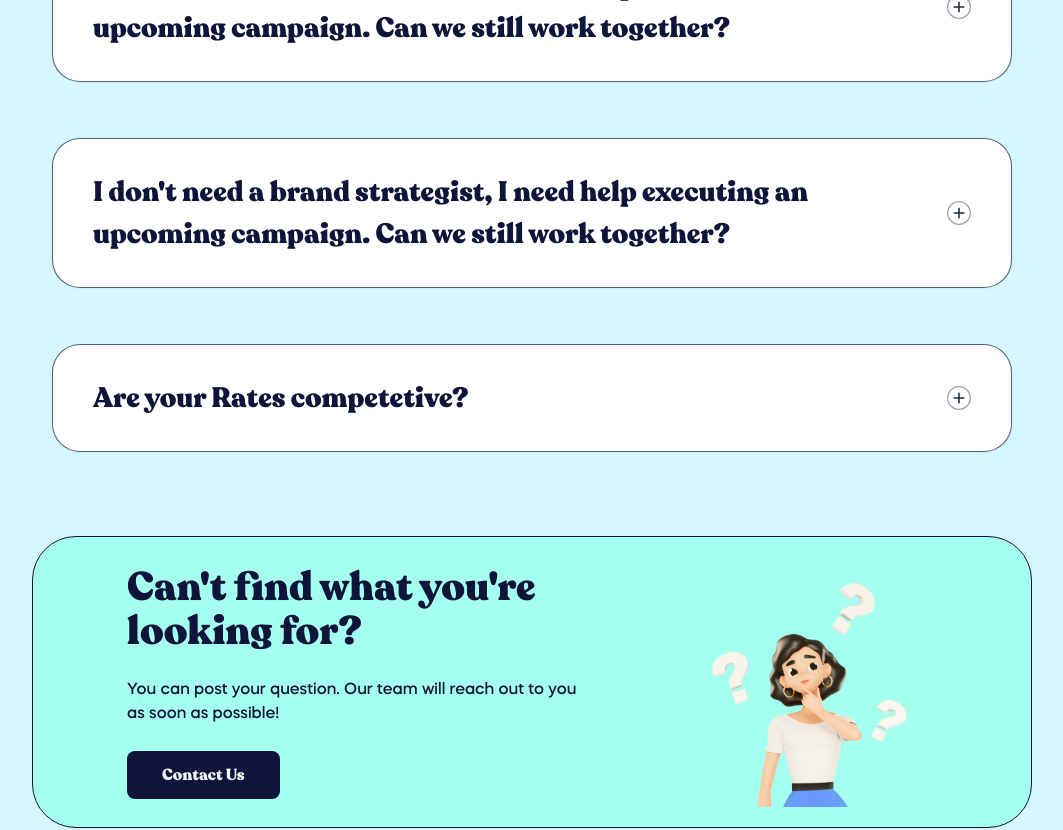
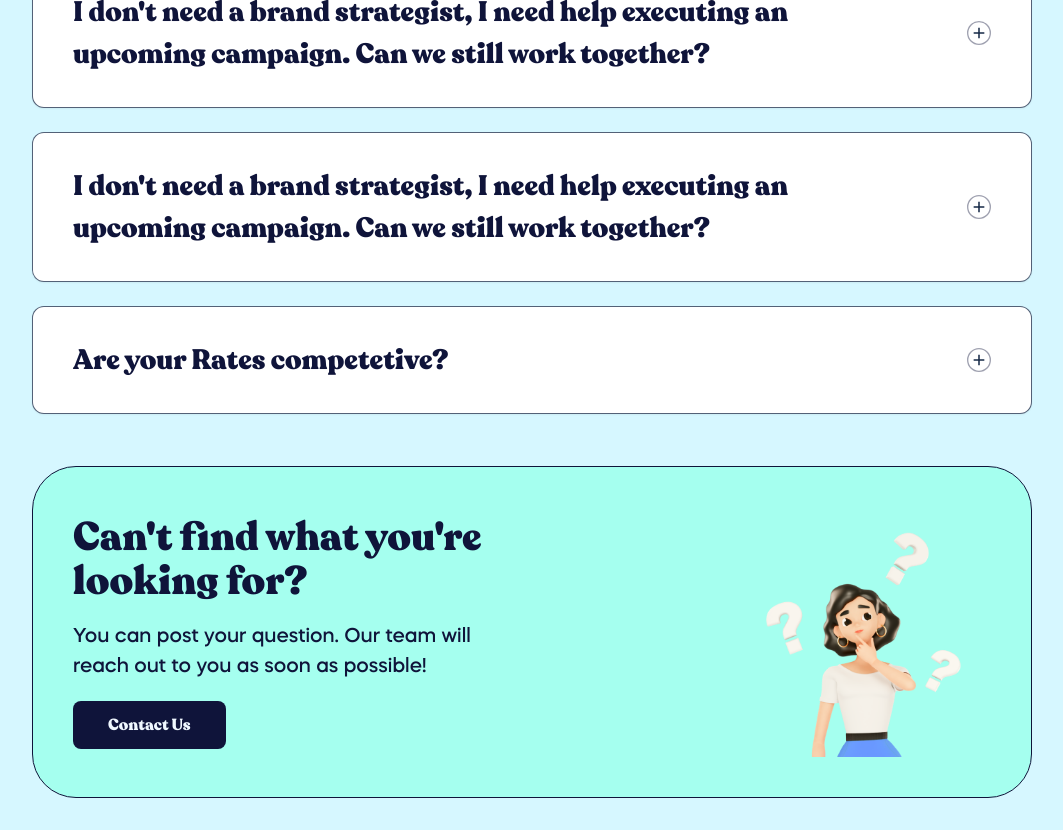
Before and after one commit to Yashmakwanab/hustlemad, a Next.js app: page /faq in a window 1280 px wide. Shown: the part 740-1570 px from the top of the page, without its empty margins (108-1171 px from the left). Built offline with nearby package versions, Linux system fonts and the light colour scheme.

Commit message:
style changed

```diff
--- a/app/_components/FaqPage/heroSection.js
+++ b/app/_components/FaqPage/heroSection.js
@@ -10,7 +10,7 @@ function Accordion({ title, content }) {
 
   return (
     <div
-      className="my-2 sm:my-4 md:my-6 shadow-sm cursor-pointer bg-white  border-[1px] border-[#001636ac] rounded-[28px] flex flex-col	"
+      className=" my-3 shadow-sm cursor-pointer bg-white  border-[1px] border-[#001636ac] rounded-[12px] flex flex-col	"
       onClick={toggleExpanded}
     >
       <div
@@ -62,8 +62,8 @@ const FaqHero = () => {
             get asked all of the time.
           </p>
         </div>
-        <div className="max-w-[1000px] flex flex-col m-5 mt-[-10px]   md:mt-[-50px] gap-10 mb-20">
-          <div className="max-w-[1000px] flex flex-col m-2 sm:m-5 mt-[-10px]  md:mt-[-50px] gap-2 ">
+        <div className="max-w-[1000px] flex flex-col m-5 gap-10 mb-20">
+          <div className=" flex flex-col   md:mt-[-50px]  ">
             <Accordion
               title="Alright, but what exactly do you do?"
               content={
@@ -96,7 +96,7 @@ const FaqHero = () => {
                   Can't find what you're looking for?
                 </h2>
                 <p
-                  className={`tagline font-mazzardMedium 6xl:text-[36px]  2xl:text-[24px] leading-[24px]  lg:text-left text-[#0F143A]  text-center sm:text-left `}
+                  className={`tagline font-mazzardMedium text-[12px] md:text-[16px] lg:text-[20px] 2xl:text-[24px] md:leading-[30px]   lg:text-left text-[#0F143A]  text-center sm:text-left `}
                 >
                   You can post your question. Our team will reach out to you as
                   soon as possible!
@@ -111,7 +111,7 @@ const FaqHero = () => {
               <img
                 src="/Images/faq/faqFooter.png"
                 alt="Schedule Image"
-                className="max-h-[250px]"
+                className="max-h-[250px] max-w-[250px]"
               />
             </div>
           </div>
--- a/app/_components/FaqPage/style.css
+++ b/app/_components/FaqPage/style.css
@@ -12,15 +12,18 @@ border: 1px solid #0F143A;
     display: flex;
     gap: 2em;
     align-items: center;
-    justify-content: space-evenly;
+    justify-content: space-between;
 }
 
-.tagline {
-    font-weight: 400;
-}
 
 .ctc_section {
     display: flex;
     flex-direction: column;
-    gap: 25px;
+    gap: 1.2em
 }
+@media screen and (min-width: 768px) {
+    .faq_container{
+        padding: 40px;
+    }
+
+}
```
